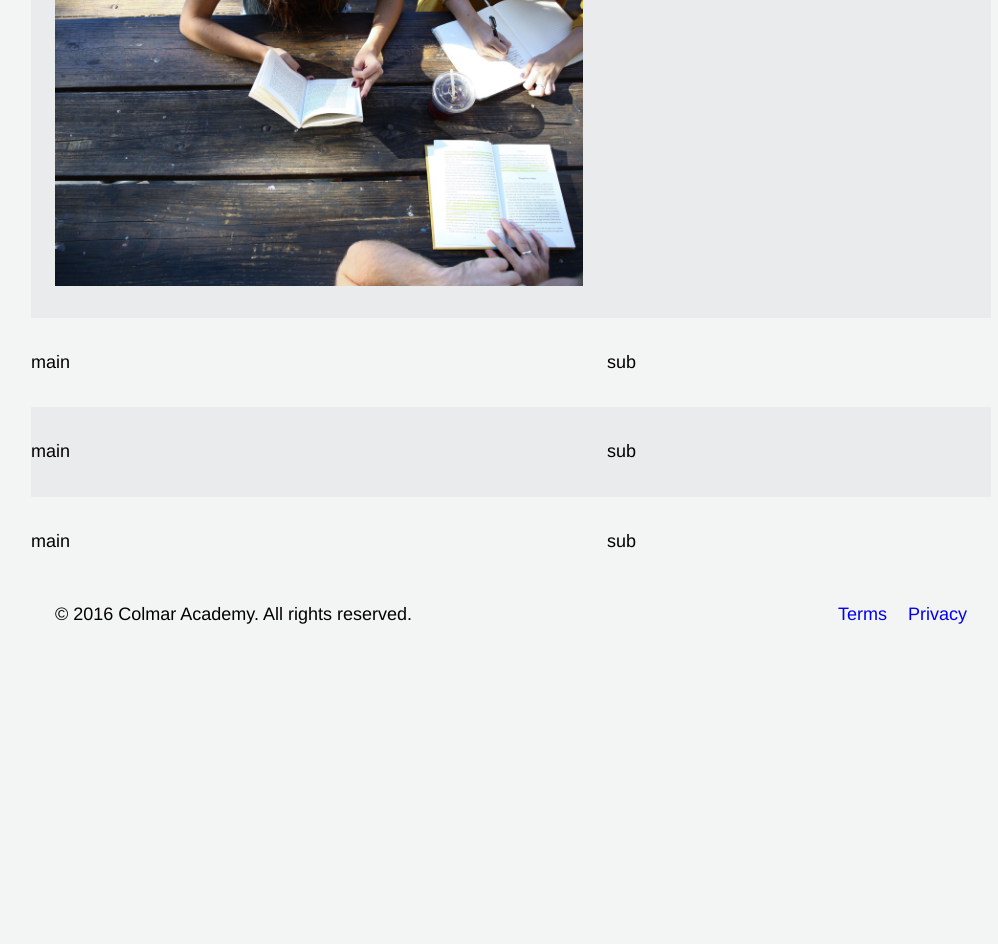
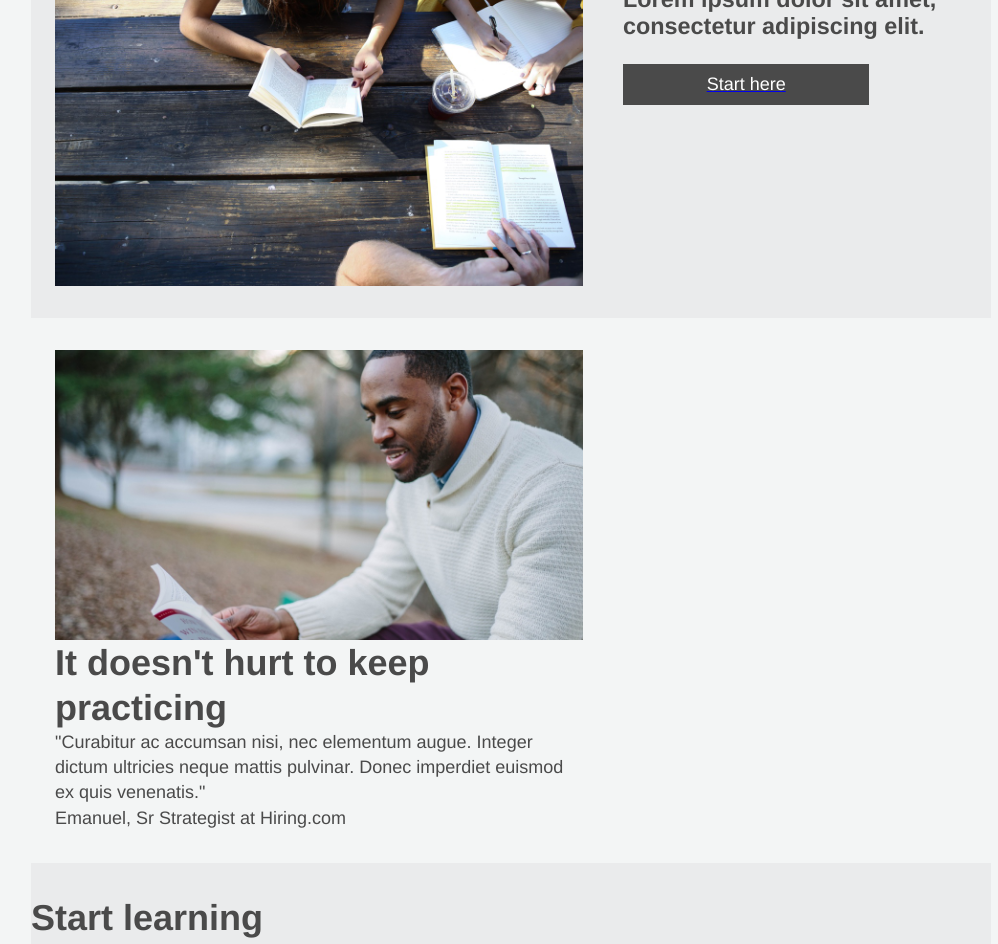
Before and after one commit to isaac-chou/colmar, a plain HTML site: page index.html in a window 1280 px wide. Shown: the part 200-1144 px from the top of the page, without its empty margins (129-1127 px from the left). Before the commit the page ends 877 px from the top, so only its background shows below. Drawn offline with Linux system fonts and the light colour scheme.

Commit message:
First draft of layout added

```diff
--- a/index.html
+++ b/index.html
@@ -27,42 +27,62 @@
     <!--content sections-->
     <content>
         <div class="container">
+            <!--banner-->
             <div class="sections grey">
                 <div class="main">
-                    <div class="img-container">
-                        <img src="./resources/assets/images/banner.jpg" alt='image of students studying'>
+                    <div class="main-content">
+                        <div class="img-container">
+                            <img src="./resources/assets/images/banner.jpg" alt='image of students studying'>
+                        </div>
                     </div>
                 </div>
                 <div class="sub">
-                    <div class="section">
+                    <div class="subsection">
                         <h2>Learn something new everyday</h2>
                         <h4>Lorem ipsum dolor sit amet, consectetur adipiscing elit.</h4>
-                        <p>Start here</p>
+                        <a href="#"><p class="btn-banner">Start here</p></a>
                     </div>
                 </div>
             </div>
+            <!--information -->
             <div class="sections white">
                 <div class="main">
-                    <span>main</span>
+                    <div class="main-content">
+                        <div class="img-container">
+                            <img src="./resources/assets/images/information-main.jpg" alt='image of students studying'>
+                        </div>
+                        <h2>It doesn't hurt to keep practicing</h2>
+                        <p>"Curabitur ac accumsan nisi, nec elementum augue. Integer dictum ultricies neque mattis pulvinar. Donec imperdiet euismod ex quis venenatis."</p>
+                        <p>Emanuel, Sr Strategist at Hiring.com</p>
+                    </div>
                 </div>
                 <div class="sub">
-                    <span>sub</span>
+                    <div class="subsection">
+                    </div>
+
                 </div>
             </div>
+            <!--learning-->
             <div class="sections grey">
+                <h2>Start learning</h2>
+
+            </div>
+            <!--thesis-->
+            <div class="sections white">
+                <h2>Thesis exhibit</h2>
                 <div class="main">
-                    <span>main</span>
+                    <div class="main-content">
+                        <div class="img-container">
+                            <video src="./resources/assets/videos/thesis.mp4" controls>Your browser does not support the <code>video</code> element.
+                            </video>
+                        </div>
+                        <h2>Reimagine urban</h2>
+                        <p>Mauris lacinia eu nisi ut mollis. Cras eget finibus nibh. Mauris molestie sem enim, id rutrum dui cursus id. Sed non risus nibh. Nulla vehicula tellus sit amet urna aliquet, consequat cursus ante tincidunt.</p>
+                    </div>
                 </div>
                 <div class="sub">
-                    <span>sub</span>
-                </div>
-            </div>
-            <div class="sections white">
-                <div class="main">
-                    <span>main</span>
-                </div>
-                <div class="sub">
-                    <span>sub</span>
+                    <div class="subsection">
+                    </div>
                 </div>
             </div>
         </div>
--- a/resources/style.css
+++ b/resources/style.css
@@ -7,6 +7,7 @@ body {
     line-height: 1.4rem;
     font-family: 'Helvetica', sans-serif;
     background-color: #f3f5f5;
+    color: #4a4a4a;
 }
 
 div {
@@ -18,8 +19,16 @@ div {
     max-width: 960px;
 }
 
-header {
+h2 {
+    font-weight: bold;
+    font-size: 2rem;
+    line-height: 2.5rem;
+}
 
+h4 {
+    font-weight: bold;
+    font-size: 1.3rem;
+    line-height: 1.5rem;
 }
 
 .navbar {
@@ -53,6 +62,7 @@ nav a {
 
 nav span {
     display: inline-block;
+    color: #4a4a4a;
 }
 
 content {
@@ -63,21 +73,34 @@ content {
     width: 60%;
 }
 
+.main-content {
+    margin: 0 24px;
+}
+
 .img-container {
     overflow: hidden;
 }
 
 .main .img-container {
-    margin: 0 24px;
 }
 
 .img-container img {
+    display: block;
+    max-width: 100%;
+    height: auto;
+}
+
+.img-container video {
     display: block;
     max-width: 100%;
 }
 
 .sub {
     width: 40%;
+}
+
+.sub-content {
+    margin: 16px;
 }
 
 .subsection {
@@ -91,16 +114,17 @@ content {
     display: flex;
 }
 
+.btn-banner {
+    margin-top: 24px;
+    width: 70%;
+    text-align: center;
+    padding: 8px 0;
+    background-color: #4a4a4a;
+    color: #fff;
+}
+
 .grey {
     background-color: #eaebec;
-
-}
-
-.white {
-
-}
-
-footer {
 }
 
 .footer-nav {
@@ -108,6 +132,7 @@ footer {
     padding-bottom: 50px;
     display: flex;
     align-items: center;
+    font-size: 0.75rem;
 }
 
 .copyright {
```
